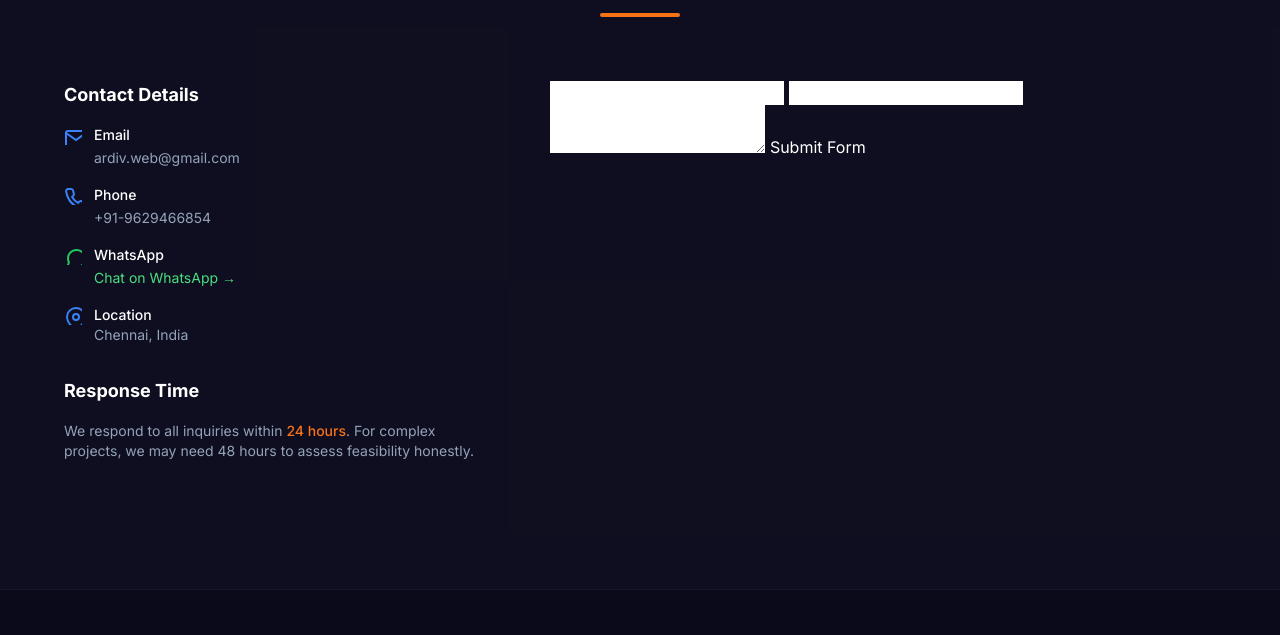
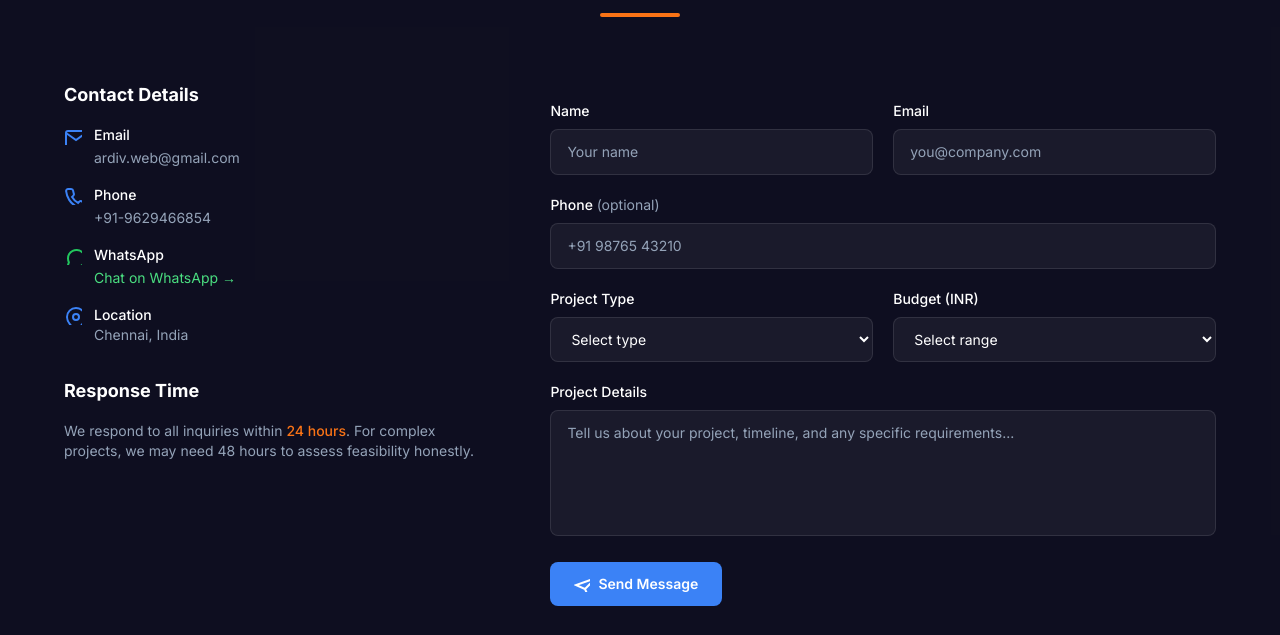
Before and after one commit to Divijha/ardiv, a plain HTML site: page ardiv-static-site/index.html in a window 1280 px wide. Shown: the part 5562-6197 px from the top of the page. Drawn offline with nearby package versions, Linux system fonts and the light colour scheme.

Commit message:
Refactor contact form with additional fields and styles

```diff
--- a/ardiv-static-site/index.html
+++ b/ardiv-static-site/index.html
@@ -501,12 +501,61 @@
                     </div>
                 </div>
                 <div class="intersection-observe lg:col-span-3">
-<form action="https://api.web3forms.com/submit" method="POST">
-  <input type="hidden" name="access_key" value="29c198ed-2eaa-4607-acc3-c0850ecab298">
-  <input type="text" name="name" required>
-  <input type="email" name="email" required>
-  <textarea name="message" required></textarea>
-  <button type="submit">Submit Form</button>
+<form id="contactForm" class="space-y-5" action="https://api.web3forms.com/submit" method="POST" onsubmit="handleSubmit(event)">
+    <!-- Web3Forms -->
+    <input type="hidden" name="access_key" value="29c198ed-2eaa-4607-acc3-c0850ecab298">
+    <input type="hidden" name="subject" value="New Ardiv project enquiry">
+    <input type="hidden" name="from_name" value="Ardiv Website">
+    <input type="checkbox" name="botcheck" class="hidden" style="display:none" tabindex="-1" autocomplete="off">
+
+    <div class="grid grid-cols-1 sm:grid-cols-2 gap-5">
+        <div>
+            <label for="name" class="block text-sm font-medium text-white mb-2">Name</label>
+            <input type="text" id="name" name="name" required class="w-full rounded-lg border border-white/10 bg-white/5 px-4 py-3 text-sm text-white placeholder-ardiv-slate focus:border-ardiv-blue focus:outline-none focus:ring-1 focus:ring-ardiv-blue transition-colors" placeholder="Your name">
+        </div>
+        <div>
+            <label for="email" class="block text-sm font-medium text-white mb-2">Email</label>
+            <input type="email" id="email" name="email" required class="w-full rounded-lg border border-white/10 bg-white/5 px-4 py-3 text-sm text-white placeholder-ardiv-slate focus:border-ardiv-blue focus:outline-none focus:ring-1 focus:ring-ardiv-blue transition-colors" placeholder="you@company.com">
+        </div>
+    </div>
+
+    <div>
+        <label for="phone" class="block text-sm font-medium text-white mb-2">Phone <span class="text-ardiv-slate font-normal">(optional)</span></label>
+        <input type="tel" id="phone" name="phone" pattern="[+]?[0-9\s\-]{10,15}" title="Enter a valid phone number" class="w-full rounded-lg border border-white/10 bg-white/5 px-4 py-3 text-sm text-white placeholder-ardiv-slate focus:border-ardiv-blue focus:outline-none focus:ring-1 focus:ring-ardiv-blue transition-colors" placeholder="+91 98765 43210">
+    </div>
+
+    <div class="grid grid-cols-1 sm:grid-cols-2 gap-5">
+        <div>
+            <label for="projectType" class="block text-sm font-medium text-white mb-2">Project Type</label>
+            <select id="projectType" name="projectType" required class="w-full rounded-lg border border-white/10 bg-white/5 px-4 py-3 text-sm text-white focus:border-ardiv-blue focus:outline-none focus:ring-1 focus:ring-ardiv-blue transition-colors">
+                <option value="" class="bg-ardiv-navy">Select type</option>
+                <option value="website" class="bg-ardiv-navy">Website</option>
+                <option value="webapp" class="bg-ardiv-navy">Web Application</option>
+                <option value="ecommerce" class="bg-ardiv-navy">E-Commerce</option>
+                <option value="other" class="bg-ardiv-navy">Other</option>
+            </select>
+        </div>
+        <div>
+            <label for="budget" class="block text-sm font-medium text-white mb-2">Budget (INR)</label>
+            <select id="budget" name="budget" class="w-full rounded-lg border border-white/10 bg-white/5 px-4 py-3 text-sm text-white focus:border-ardiv-blue focus:outline-none focus:ring-1 focus:ring-ardiv-blue transition-colors">
+                <option value="" class="bg-ardiv-navy">Select range</option>
+                <option value="under-25k" class="bg-ardiv-navy">Under ₹25,000</option>
+                <option value="25k-75k" class="bg-ardiv-navy">₹25,000 - ₹75,000</option>
+                <option value="75k-2l" class="bg-ardiv-navy">₹75,000 - ₹2,00,000</option>
+                <option value="above-2l" class="bg-ardiv-navy">Above ₹2,00,000</option>
+            </select>
+        </div>
+    </div>
+
+    <div>
+        <label for="message" class="block text-sm font-medium text-white mb-2">Project Details</label>
+        <textarea id="message" name="message" rows="5" required class="w-full rounded-lg border border-white/10 bg-white/5 px-4 py-3 text-sm text-white placeholder-ardiv-slate focus:border-ardiv-blue focus:outline-none focus:ring-1 focus:ring-ardiv-blue transition-colors resize-none" placeholder="Tell us about your project, timeline, and any specific requirements..."></textarea>
+    </div>
+
+    <button type="submit" class="inline-flex items-center justify-center rounded-lg bg-ardiv-blue px-6 py-3 text-sm font-semibold text-white hover:bg-blue-600 transition-all hover:shadow-lg hover:shadow-blue-500/25 disabled:opacity-60 disabled:cursor-not-allowed">
+        <svg class="mr-2" width="16" height="16" fill="none" stroke="currentColor" stroke-width="2"><path d="M22 2L11 13M22 2l-7 20-4-9-9-4 20-7z"/></svg>
+        Send Message
+    </button>
 </form>
 
 
```
